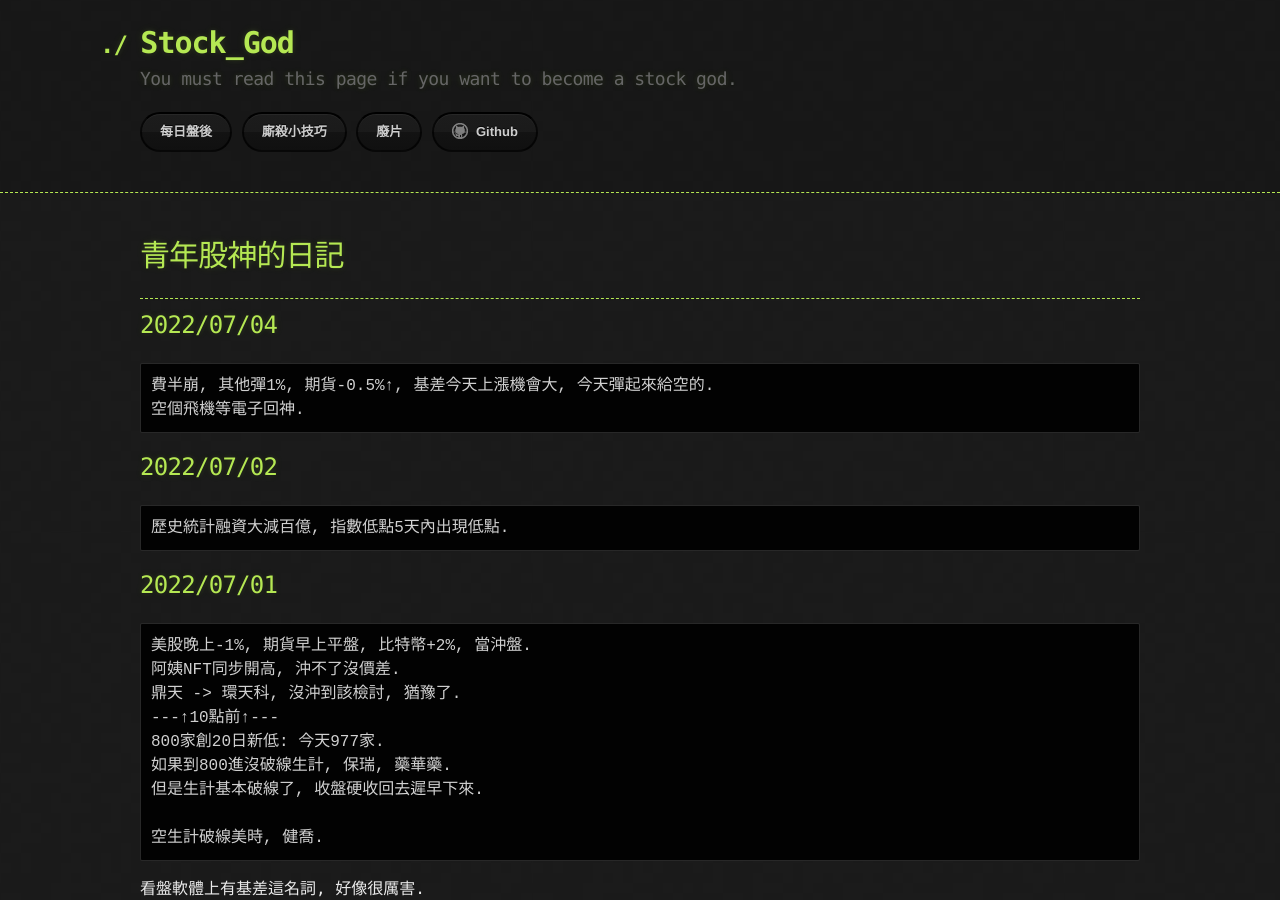
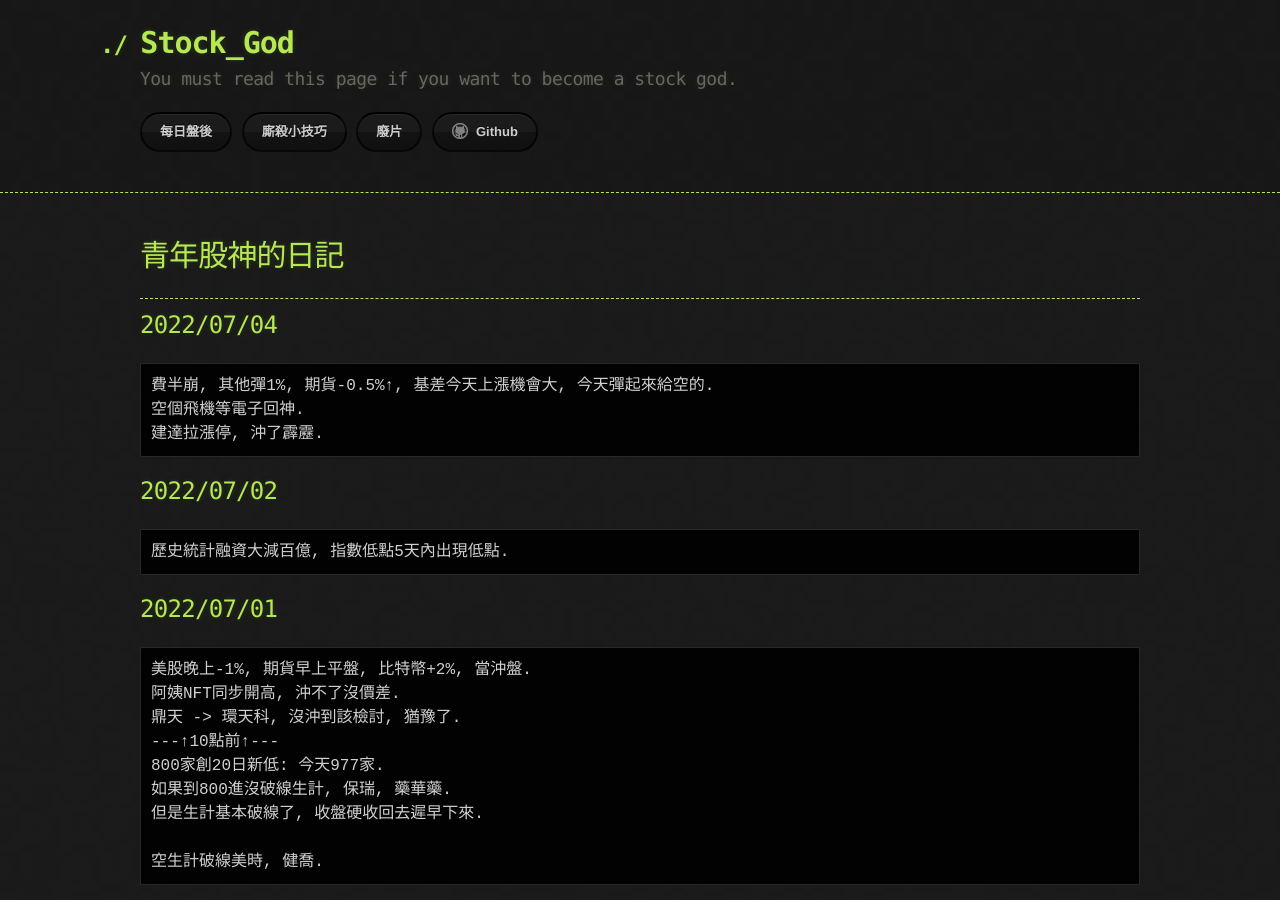
Before and after one commit to lepg5487/Stock_God, a Jekyll site: the page built from index.md, in a window 1280 px wide and 900 px high. Built offline with Jekyll 4.4.1, drawn with Linux system fonts in a browser that asks for light colours; our own code applies the rules of GitHub Pages for plain Markdown files.

Commit message:
Update index.md

````diff
--- a/index.md
+++ b/index.md
@@ -10,6 +10,7 @@ layout: testlayouts
 ```
 費半崩, 其他彈1%, 期貨-0.5%↑, 基差今天上漲機會大, 今天彈起來給空的.
 空個飛機等電子回神.
+建達拉漲停, 沖了霹靂.
 ```
 
 
````
